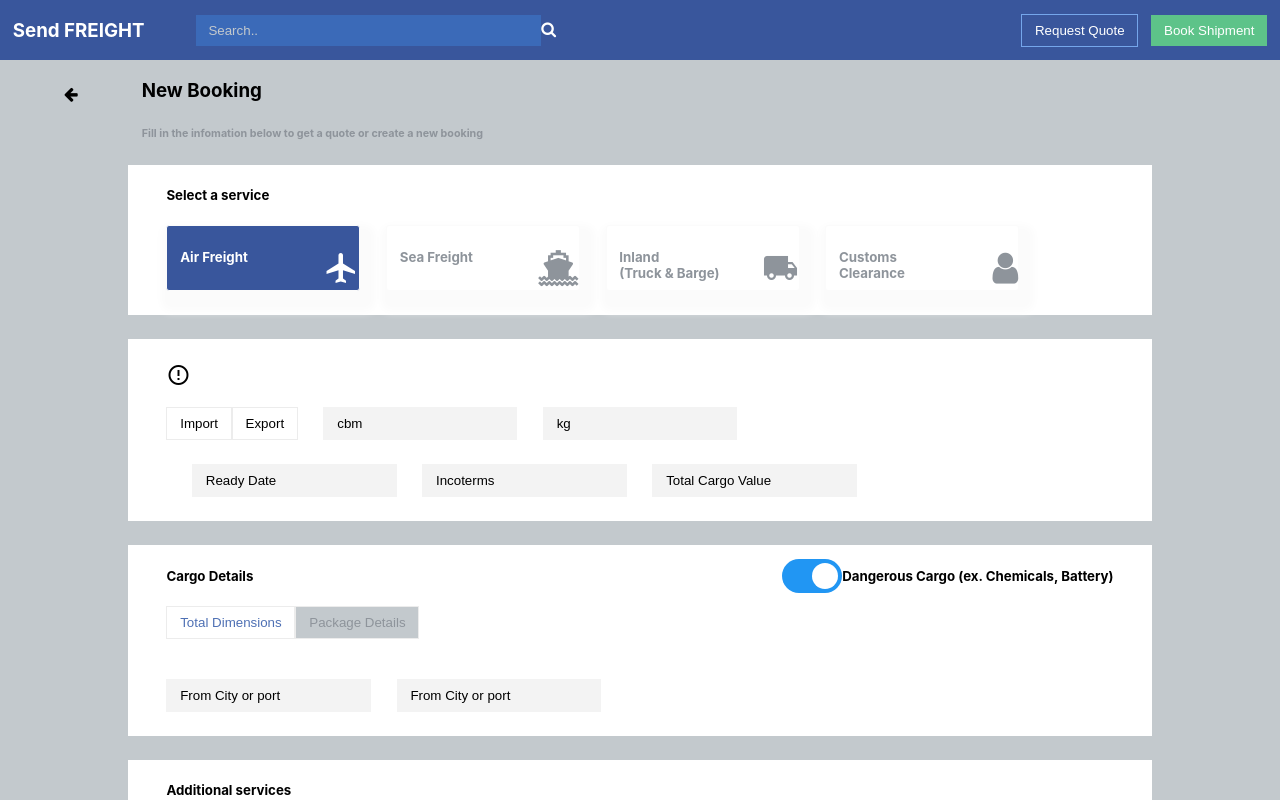
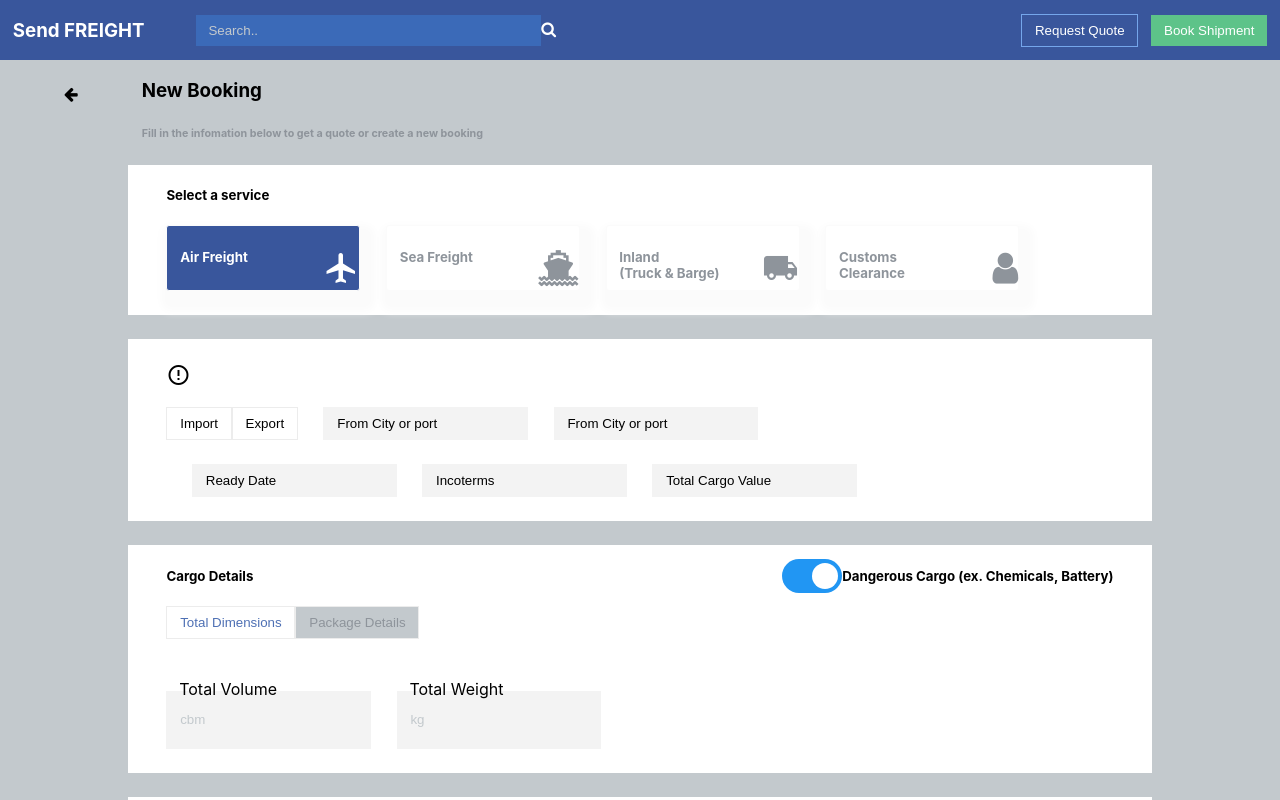
Before and after one commit to Eduzorkamsi/FreightUI, a React (Create React App) app: page / in a window 1280 px wide. Shown: the top 800 px of the page. Built offline with nearby package versions, Linux system fonts and the light colour scheme.

Commit message:
freight4

```diff
--- a/src/App.css
+++ b/src/App.css
@@ -327,3 +327,18 @@
 .text-blue {
   color: #4e70b4;
 }
+
+.total {
+  z-index: 1;
+  opacity: 1;
+  margin-bottom: -8px;
+  margin-left: 1vw;
+}
+
+.val::placeholder {
+  color: #c3c9cd;
+}
+
+.val {
+  height: 5vh;
+}
--- a/src/components/CargoDetails.js
+++ b/src/components/CargoDetails.js
@@ -22,21 +22,27 @@
         </button>
       </div>
       <div className="flex row mt-5">
+        <div className="flex column">
+          <label className="total">Total Volume</label>
+
           <input
-          className="pt-1 pb-1 pl-1 pr-1 input-bg input-border"
+            className=" pt-1 pb-1 pl-1 pr-1 input-bg input-border val"
             type="text"
             id="fname"
             name="fname"
-          value="From City or port"
+            placeholder="cbm"
           />
-
+        </div>
+        <div className="ml-2 flex column">
+          <label className="total">Total Weight</label>
           <input
-          className="ml-2 pt-1 pb-1 pl-1 pr-1 input-bg input-border"
+            className=" pt-1 pb-1 pl-1 pr-1 input-bg input-border val"
             type="text"
             id="fname"
             name="fname"
-          value="From City or port"
+            placeholder="kg"
           />
+        </div>
       </div>
     </div>
   );
--- a/src/components/Details.js
+++ b/src/components/Details.js
@@ -18,21 +18,20 @@
         </div>
 
         <input
-          className="pl-1 ml-2 input-bg input-border"
+          className="ml-2 pt-1 pb-1 pl-1 pr-1 input-bg input-border"
           type="text"
           id="fname"
           name="fname"
-          value="cbm"
-          placeholder="Total Volume"
+          value="From City or port"
         />
         <br />
+
         <input
-          className="pl-1 ml-2 input-bg input-border"
+          className="ml-2 pt-1 pb-1 pl-1 pr-1 input-bg input-border"
           type="text"
           id="fname"
           name="fname"
-          value="kg"
-          placeholder="Total Weight"
+          value="From City or port"
         />
         <br />
       </div>
```
Lines whose indentation alone changed are shown as unchanged.
